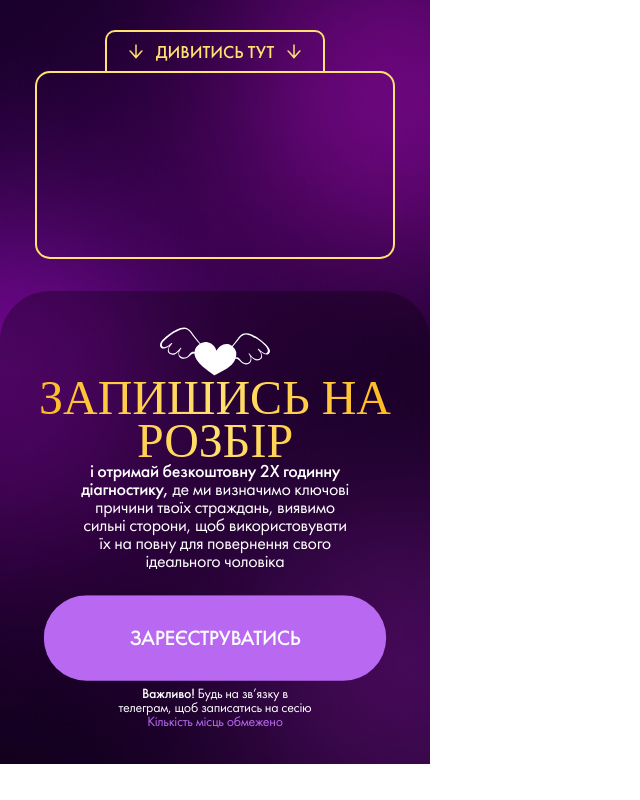
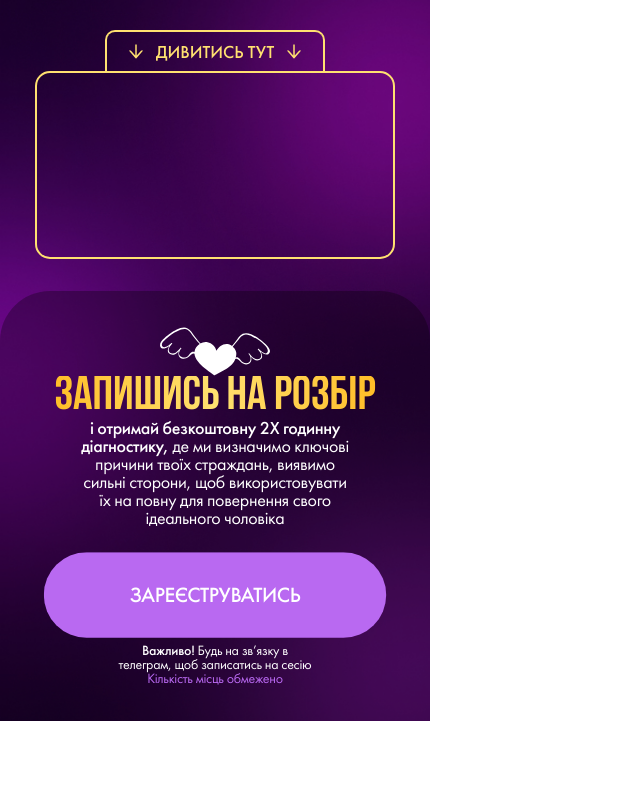
Before and after one commit to RomanIsaiev/work-website-93, a website built with Vite: page index.html in a window 1280 px wide. Shown: the whole page, without its empty margins (0-640 px from the left). Built offline with nearby package versions, Linux system fonts and the light colour scheme.

Commit message:
added font

```diff
--- a/src/fonts/fonts.css
+++ b/src/fonts/fonts.css
@@ -39,3 +39,9 @@
   src: url(../fonts/FUTURAPT-HEAVY.TTF);
   font-weight: 900;
 }
+
+@font-face {
+  font-family: 'Bebas Neue Cyrillic';
+  src: url(./Bebas_Neue_Cyrillic.ttf);
+  font-weight: 400;
+}
```
Also changed, not shown: src/fonts/Bebas_Neue_Cyrillic.ttf (added).
